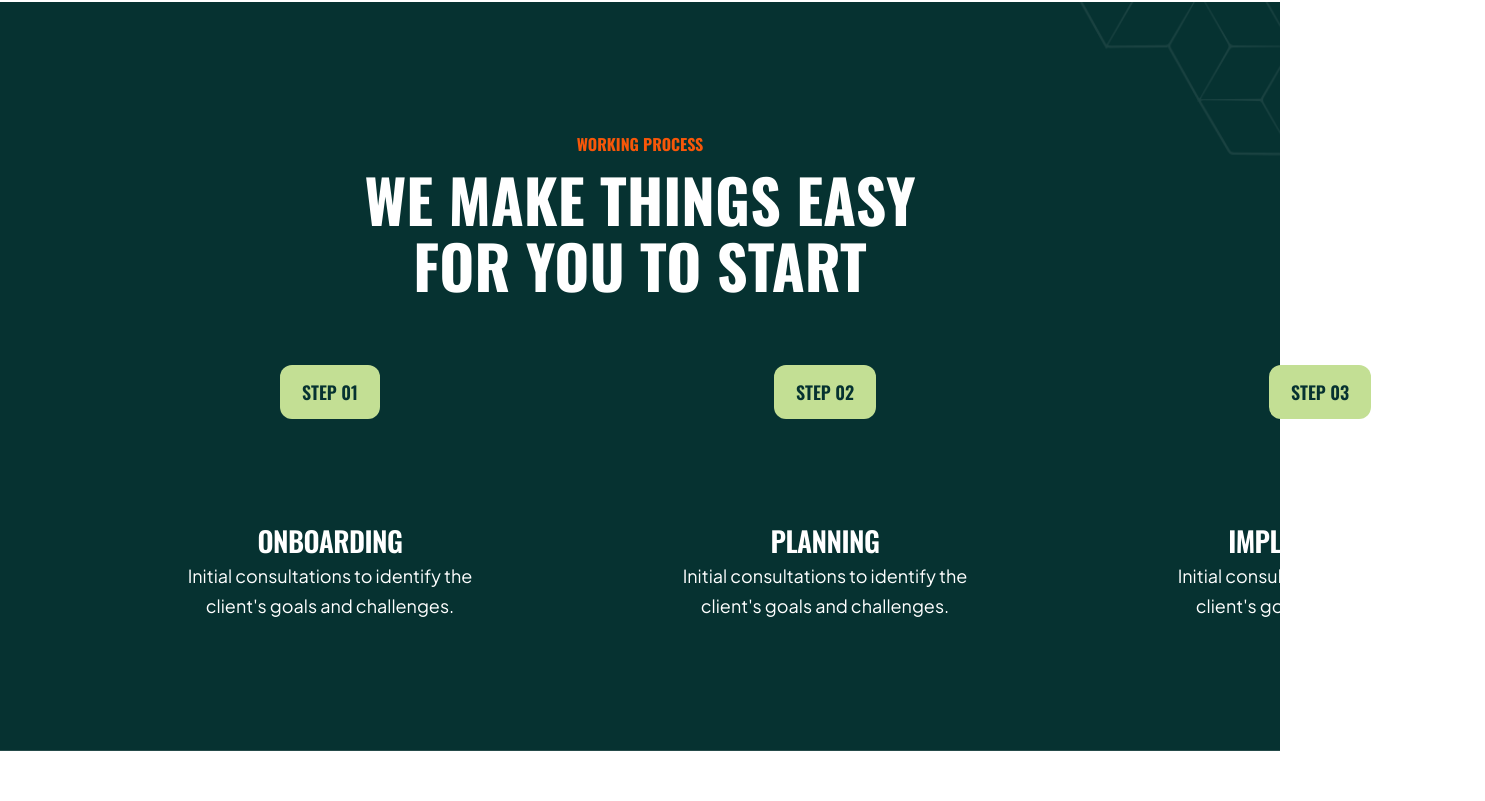
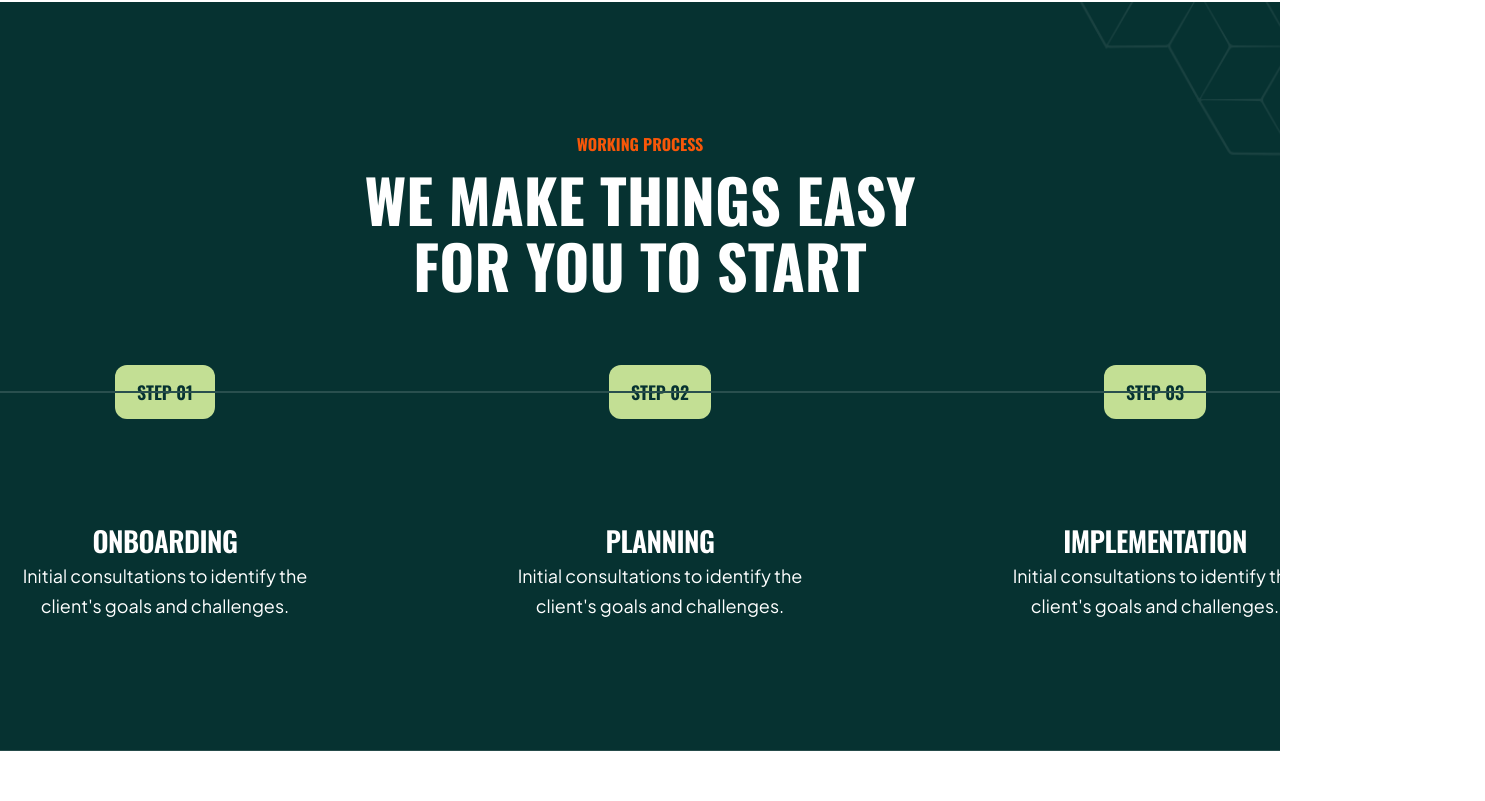
Before and after one commit to shoumen-shomu/prozen, a Next.js app: page / in a window 1280 px wide. Shown: the part 3819-4620 px from the top of the page, 1485 px wide, since content can reach past the window. Built offline with nearby package versions, Linux system fonts and the light colour scheme.

Commit message:
Enhance Working component layout with relative positioning and improved divider styling

```diff
--- a/app/_components/Working.jsx
+++ b/app/_components/Working.jsx
@@ -7,15 +7,15 @@ const Working = () => {
       <section id="workingPart">
         <div className="bg-[url('/workingbg.png')] bg-cover bg-center bg-no-repeat my-32.5 py-32.5">
           <Container>
-            <div className="text-center justify-center">
+            <div className="text-center justify-center relative">
               <p className="font-oswald font-bold text-base text-[#F75709] uppercase pb-2.5">
                 Working process
               </p>
               <h2 className="font-oswald font-bold text-[60px] text-white leading-16.5 w-140 mx-auto uppercase">
                 We make things easy for you to start
               </h2>
-              <div className="mt-10.5 flex gap-41.25">
-                <div className="bg-[#294F4E] w-full"></div>
+              <div className="bg-[#294F4E] w-full h-0.5 absolute top-[53%] left-0 z-0"></div>
+              <div className="mt-10.5 flex gap-41.25 z-10 ">
                 <div className="pt-6.25 px-3">
                   <div className="uppercase py-3 px-5.5 bg-[#C3DF94] rounded-xl font-oswald font-semibold text-[18px] text-[#063231] leading-7.5 mb-26.25 inline-block">
                     step 01
```
